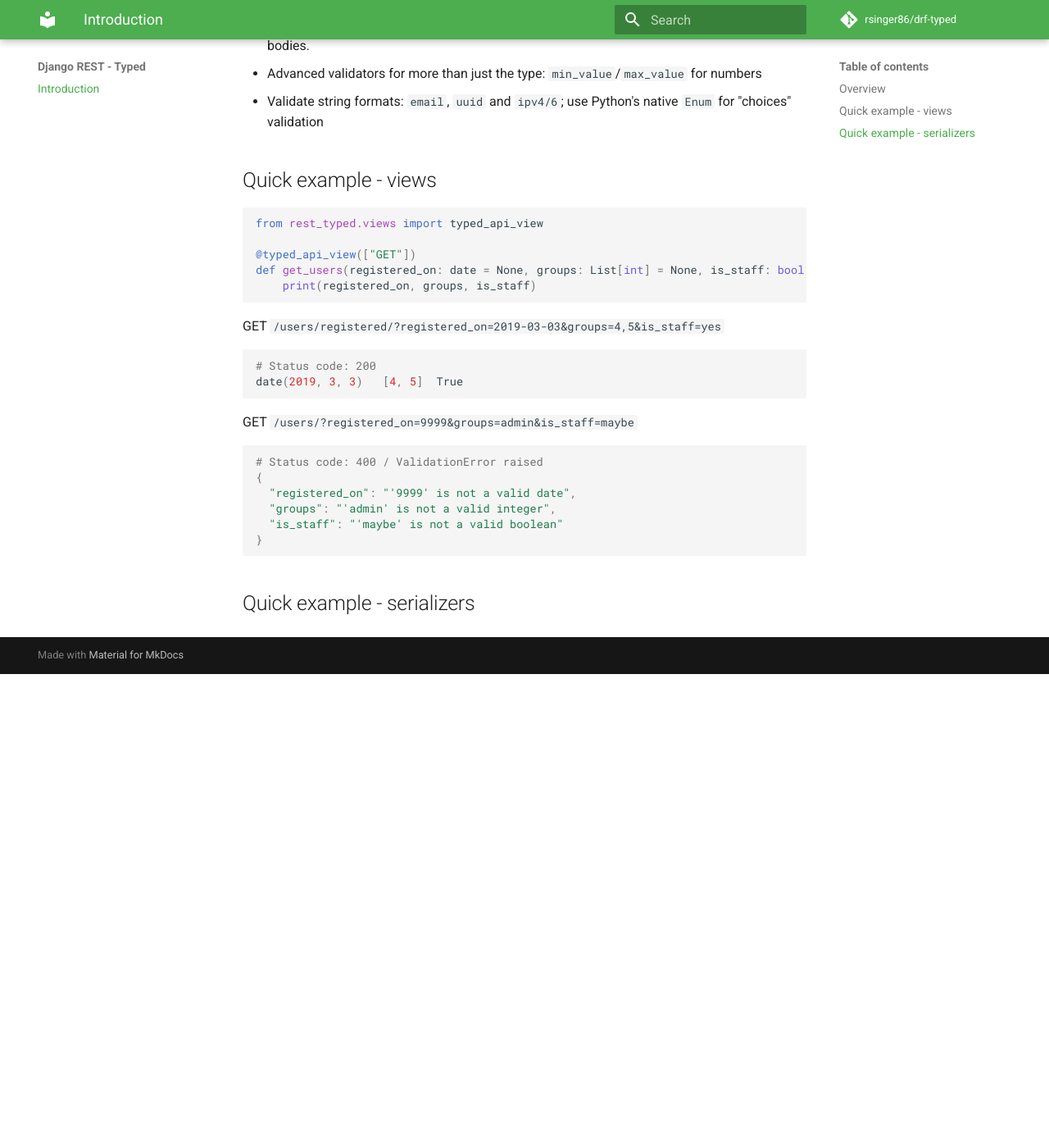
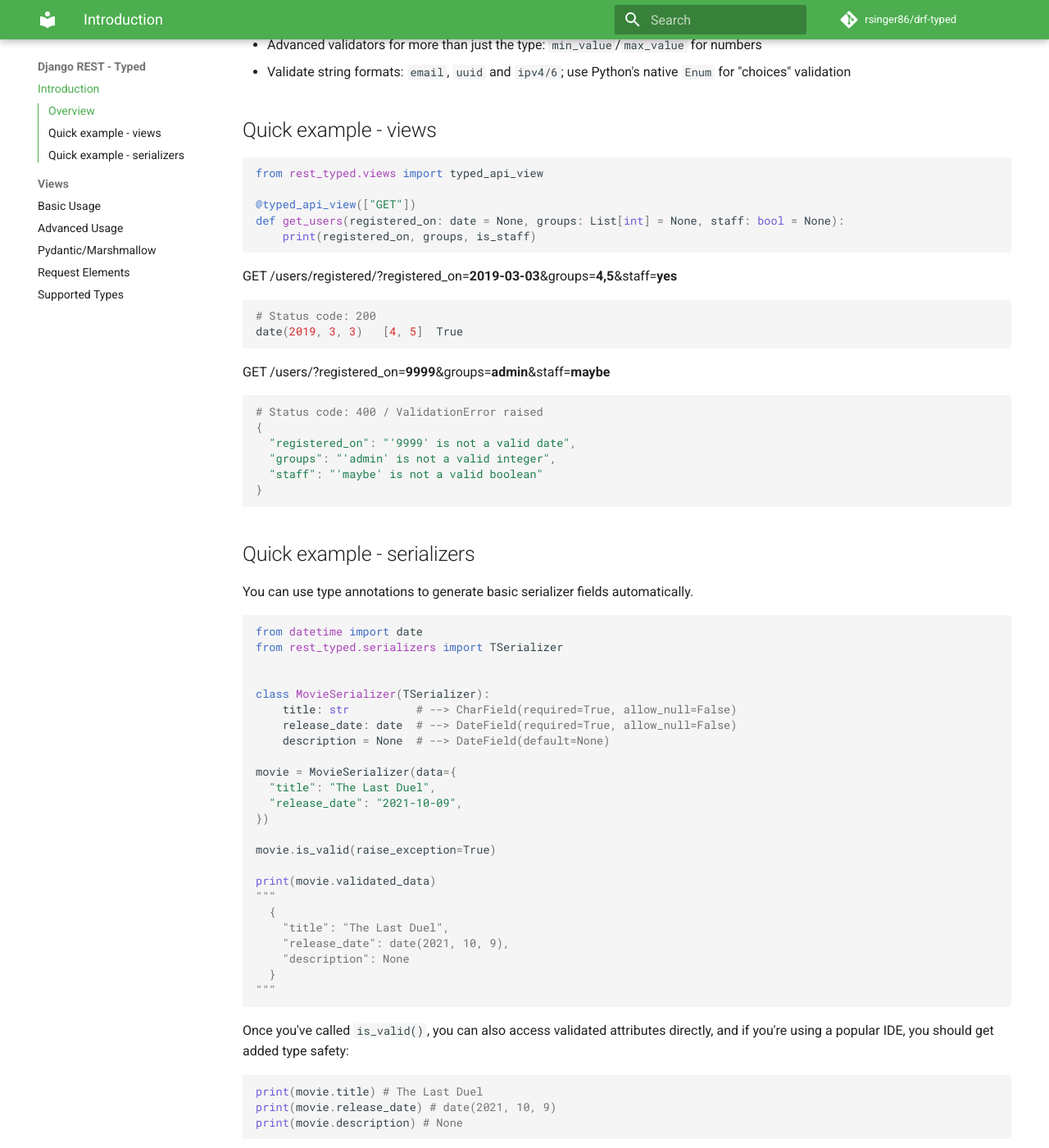
Before and after one commit to rsinger86/drf-typed, an MkDocs documentation site: the page built from docs/index.md, in a window 1280 px wide and 1400 px high, scrolled down 602 px. Shown: the whole window at 82% size. Built offline with MkDocs 1.6.1 and Material for MkDocs 9.7.7, drawn with Linux system fonts in a browser that asks for light colours; comment, search, counter and statistics services are not loaded; before the commit the page ends 1424 px from its top, so only the background shows below that; some of the changed text lies outside the part shown.

Commit message:
Adds work on docs

````diff
--- a/docs/index.md
+++ b/docs/index.md
@@ -9,8 +9,10 @@
 
 Deriving automatic behavior from type annotations has become increasingly popular with the FastAPI and Django Ninja frameworks. The goal of this project is to provide these benefits to the DRF ecosystem.
 
-- View inputs are individually declared, not buried inside all-encompassing `request` objects.
-- Type annotations can replace repetitive validation/sanitization code.
+Main benefits:
+
+- View inputs can be individually declared, not buried inside all-encompassing `request` objects.
+- Type annotations can replace repetitive view validation/sanitization code.
 - Simple serializers can have their fields auto-generated from annotations
 - Validated serializer data can be accessed from attributes, with their types known to the IDE
 - [Pydantic](https://pydantic-docs.helpmanual.io/) models and [Marshmallow](https://marshmallow.readthedocs.io) schemas are compatible types for view parameters. Annotate your POST/PUT functions with them to automatically validate incoming request bodies.
@@ -23,26 +25,71 @@
 from rest_typed.views import typed_api_view
 
 @typed_api_view(["GET"])
-def get_users(registered_on: date = None, groups: List[int] = None, is_staff: bool = None):
+def get_users(registered_on: date = None, groups: List[int] = None, staff: bool = None):
     print(registered_on, groups, is_staff)
 ```
 
-GET `/users/registered/?registered_on=2019-03-03&groups=4,5&is_staff=yes`<br>
+GET /users/registered/?registered_on=**2019-03-03**&groups=**4,5**&staff=**yes**<br>
 
 ```python
 # Status code: 200
 date(2019, 3, 3)   [4, 5]  True
 ```
 
-GET `/users/?registered_on=9999&groups=admin&is_staff=maybe`<br>
+GET /users/?registered_on=**9999**&groups=**admin**&staff=**maybe**<br>
 
 ```python
 # Status code: 400 / ValidationError raised
 {
   "registered_on": "'9999' is not a valid date",
   "groups": "'admin' is not a valid integer",
-  "is_staff": "'maybe' is not a valid boolean"
+  "staff": "'maybe' is not a valid boolean"
 }
 ```
 
 ## Quick example - serializers
+
+You can use type annotations to generate basic serializer fields automatically.
+
+```python
+from datetime import date
+from rest_typed.serializers import TSerializer
+
+
+class MovieSerializer(TSerializer):
+    title: str          # --> CharField(required=True, allow_null=False)
+    release_date: date  # --> DateField(required=True, allow_null=False)
+    description = None  # --> DateField(default=None)
+
+movie = MovieSerializer(data={
+  "title": "The Last Duel",
+  "release_date": "2021-10-09",
+})
+
+movie.is_valid(raise_exception=True)
+
+print(movie.validated_data)
+"""
+  {
+    "title": "The Last Duel",
+    "release_date": date(2021, 10, 9),
+    "description": None
+  }
+"""
+```
+
+Once you've called `is_valid()`, you can also access validated attributes directly, and if you're using a popular IDE, you should get added type safety:
+
+```python
+print(movie.title) # The Last Duel
+print(movie.release_date) # date(2021, 10, 9)
+print(movie.description) # None
+```
+
+IDE can help you understand and enforce types:
+
+![Type Annotation](images/attribute-str-type-hint.jpg)
+
+IDE can auto-complete attributes:
+
+![Type Annotation](images/attribute-date-auto-complete.jpg)
--- a/mkdocs.yml
+++ b/mkdocs.yml
@@ -5,6 +5,9 @@
   language: en
   feature:
     tabs: false
+  features:
+    - navigation.sections
+    - toc.integrate
   palette:
     primary: green
     accent: green
@@ -17,6 +20,10 @@
 
 # Extensions
 markdown_extensions:
+  - pymdownx.highlight
+  - pymdownx.inlinehilite
+  - pymdownx.superfences
+  - pymdownx.snippets
   - admonition
   - codehilite:
       guess_lang: false
@@ -25,3 +32,11 @@
 
 nav:
   - Introduction: index.md
+  - Views:
+      - Basic Usage: views/simple_usage.md
+      - Advanced Usage: views/advanced_usage.md
+      - Pydantic/Marshmallow: views/third_party_schemas.md
+      - Request Elements: views/request_elements.md
+      - Supported Types: views/supported_types.md
+
+  # - Serializers:
````
Also changed, not shown: docs/views/advanced_usage.md (added, +175 -0 lines), docs/views/request_elements.md (added, +146 -0 lines), docs/views/simple_usage.md (added, +70 -0 lines), docs/views/supported_types.md (added, +218 -0 lines), docs/views/third_party_schemas.md (added, +13 -0 lines), docs/images/attribute-date-auto-complete.jpg (added), docs/images/attribute-str-type-hint.jpg (added).
